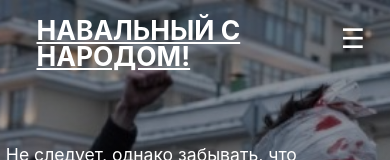
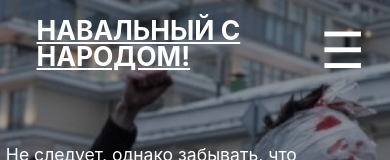
Before and after one commit to navalnylive-oss/navalnylive-oss.github.io, a plain HTML site: page index.html in a window 390 px wide. Shown: the top 160 px of the page. Drawn offline with Linux system fonts and the light colour scheme.

Commit message:
Add files via upload

```diff
--- a/style.css
+++ b/style.css
@@ -308,6 +308,9 @@ footer {
     .href_header {
         width: 100%;
     }
+    span {
+        font-size: 40px;
+    }
 }
 
 @media screen and (max-width: 780px) {
@@ -338,4 +341,7 @@ footer {
     header {
         min-height: 65vh;
     }
+    span {
+        font-size: 50px;
+    }
 }
```
